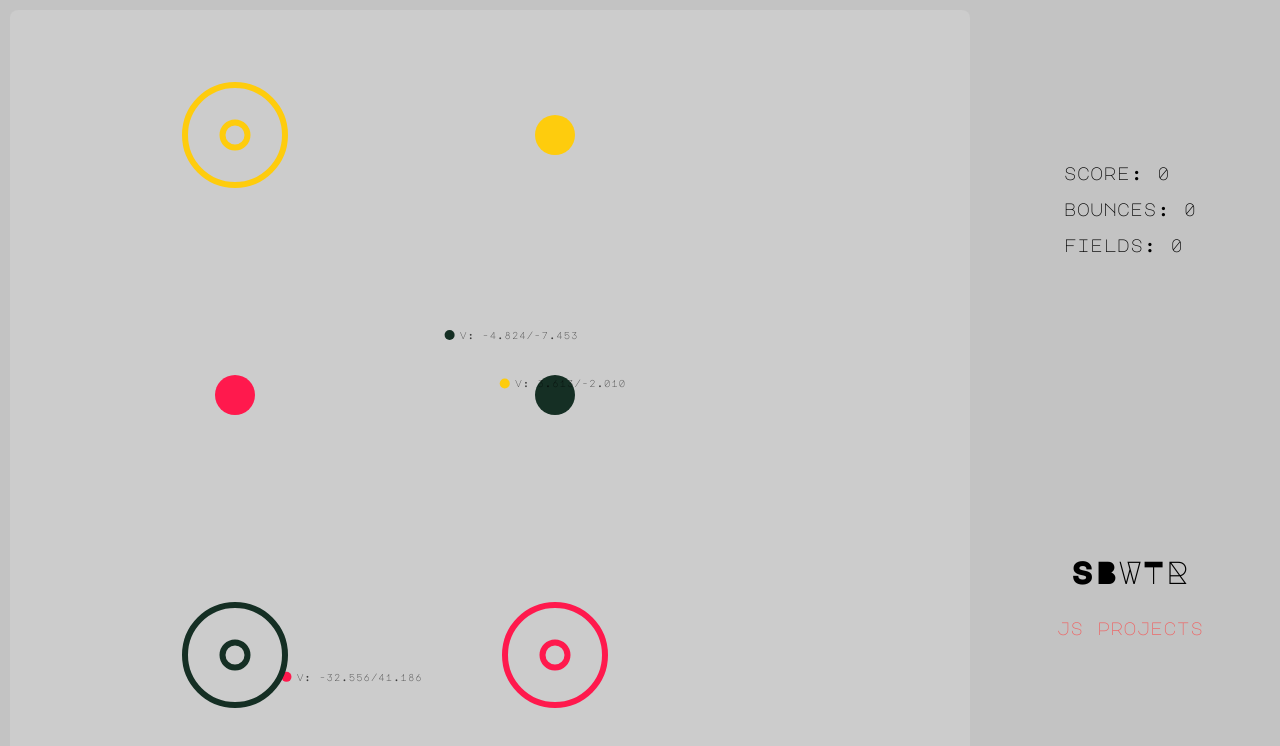
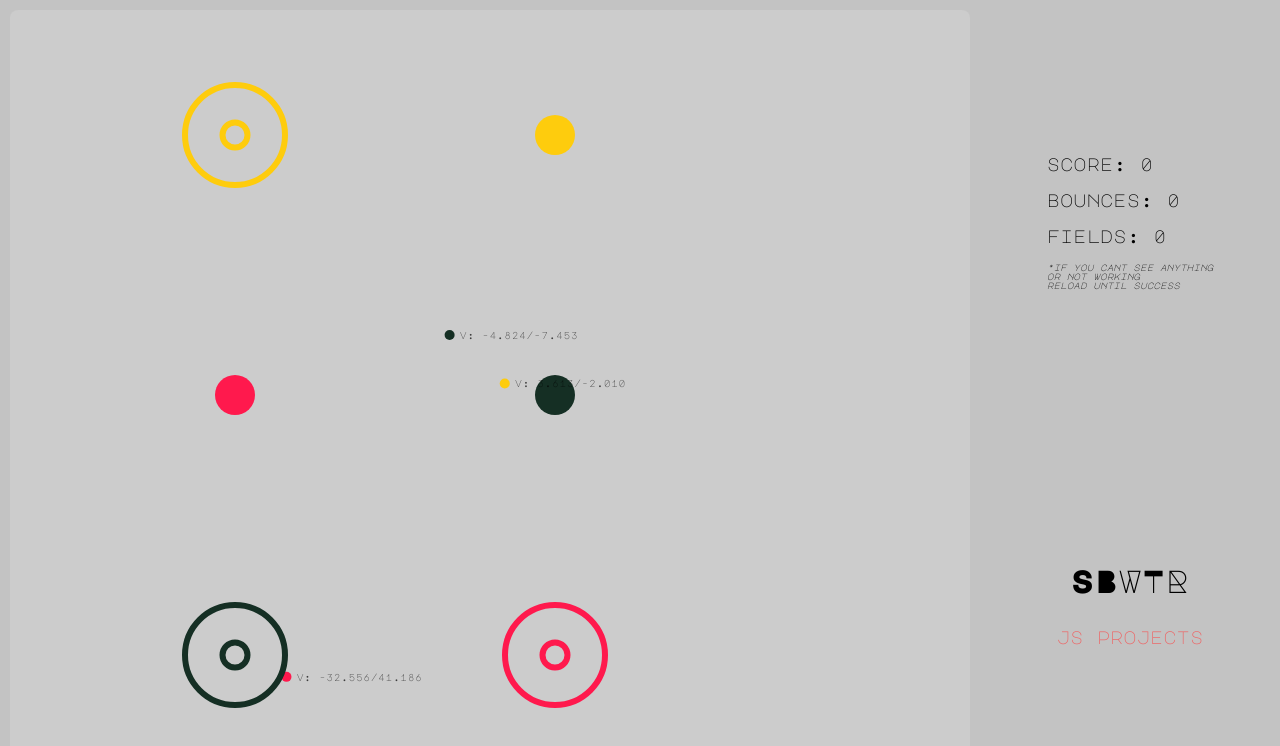
Before and after one commit to sbwtr/forcefields, a website built with Vite: page index.html in a window 1280 px wide. Built offline with nearby package versions, Linux system fonts and the light colour scheme.

Commit message:
add small diclaimer

```diff
--- a/index.html
+++ b/index.html
@@ -17,6 +17,12 @@
           <p id="score">score: <span id="svalue">0</span></p>
           <p id="bounce">bounces: <span id="sbounce">0</span></p>
           <p id="field">fields: <span id="sfield">0</span></p>
+          <p class="disclaimer">
+            <i
+              >*if you cant see anything <br />or not working <br />reload until
+              success</i
+            >
+          </p>
         </div>
         <div id="aboutbox" class="aboutbox">
           <p class="sbwtr">SBWTR</p>
--- a/style.css
+++ b/style.css
@@ -57,3 +57,7 @@ a:hover {
 a:active {
   text-decoration: none;
 }
+
+.disclaimer {
+  font-size: xx-small;
+}
```
